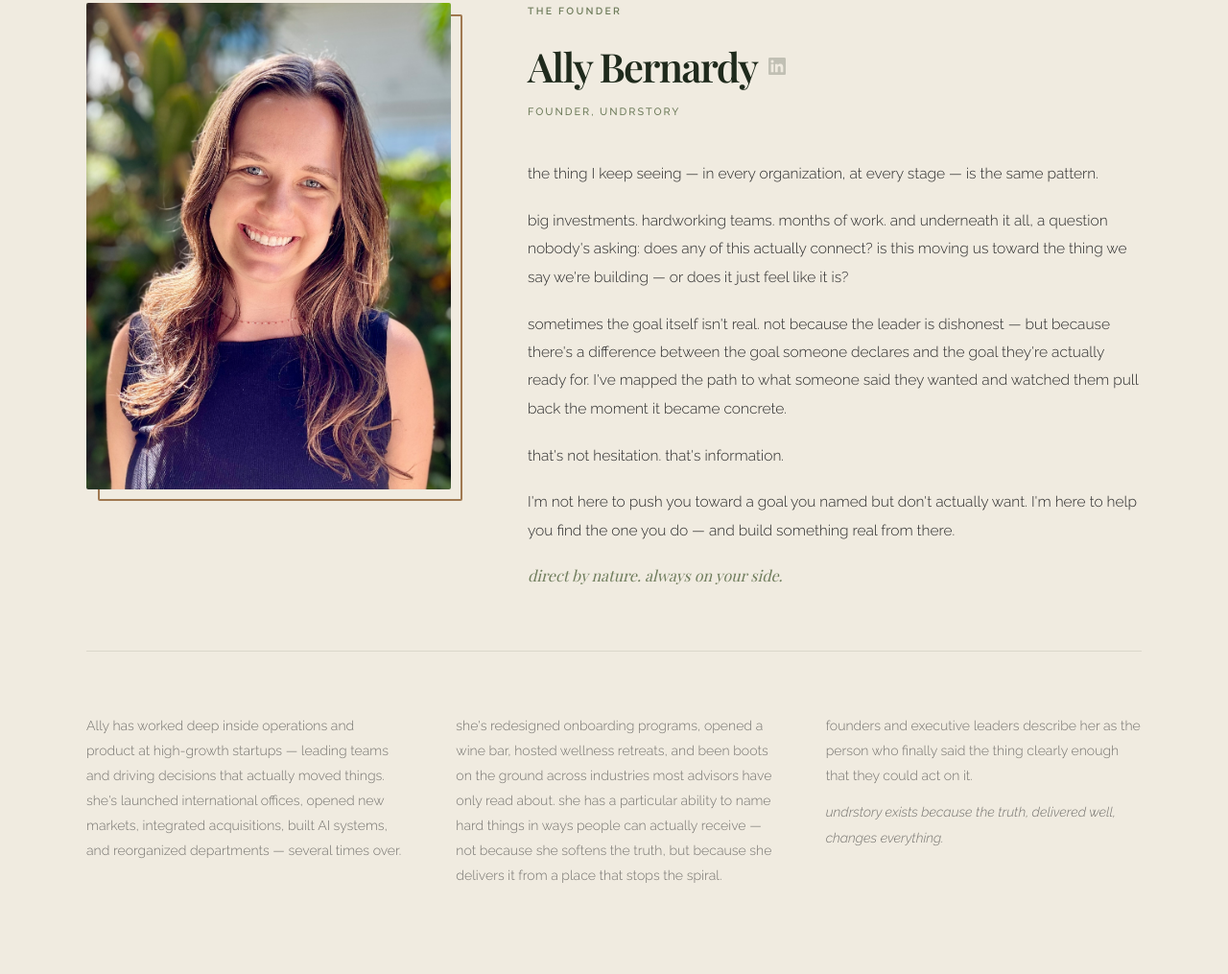
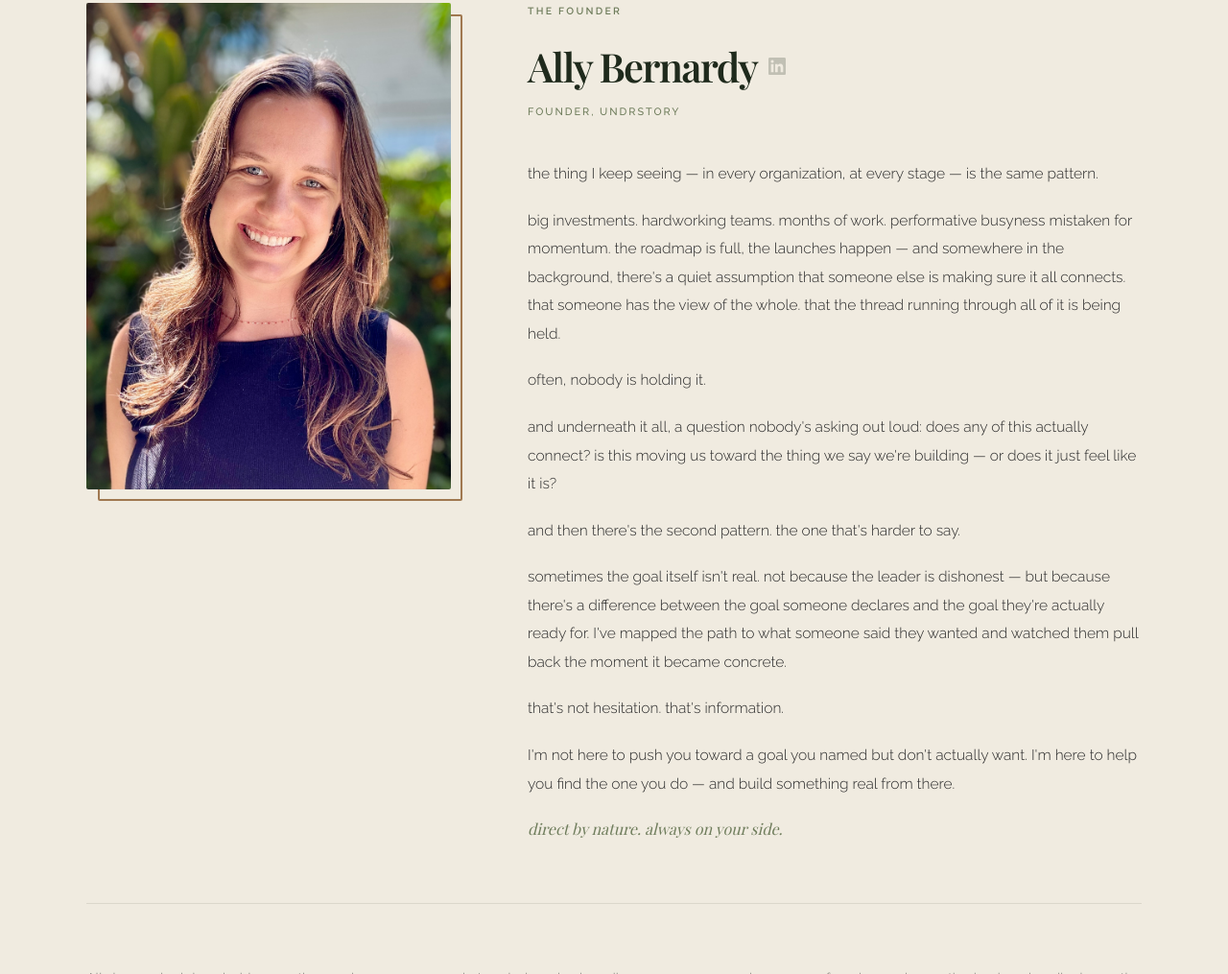
Before and after one commit to allybernardy/undrstory-website, a plain HTML site: page index.html in a window 1280 px wide. Shown: the part 5768-6783 px from the top of the page at 96% size. Drawn offline with nearby package versions, Linux system fonts and the light colour scheme; a web font is replaced by a local one.

Commit message:
Update index.html
updated bio

```diff
--- a/index.html
+++ b/index.html
@@ -1175,7 +1175,10 @@ footer {
         <p class="about-title">founder, undrstory</p>
         <div class="about-bio-new">
           <p>the thing I keep seeing — in every organization, at every stage — is the same pattern.</p>
-          <p>big investments. hardworking teams. months of work. and underneath it all, a question nobody's asking: does any of this actually connect? is this moving us toward the thing we say we're building — or does it just feel like it is?</p>
+          <p>big investments. hardworking teams. months of work. performative busyness mistaken for momentum. the roadmap is full, the launches happen — and somewhere in the background, there's a quiet assumption that someone else is making sure it all connects. that someone has the view of the whole. that the thread running through all of it is being held.</p>
+          <p>often, nobody is holding it.</p>
+          <p>and underneath it all, a question nobody's asking out loud: does any of this actually connect? is this moving us toward the thing we say we're building — or does it just feel like it is?</p>
+          <p>and then there's the second pattern. the one that's harder to say.</p>
           <p>sometimes the goal itself isn't real. not because the leader is dishonest — but because there's a difference between the goal someone declares and the goal they're actually ready for. I've mapped the path to what someone said they wanted and watched them pull back the moment it became concrete.</p>
           <p>that's not hesitation. that's information.</p>
           <p>I'm not here to push you toward a goal you named but don't actually want. I'm here to help you find the one you do — and build something real from there.</p>
```
